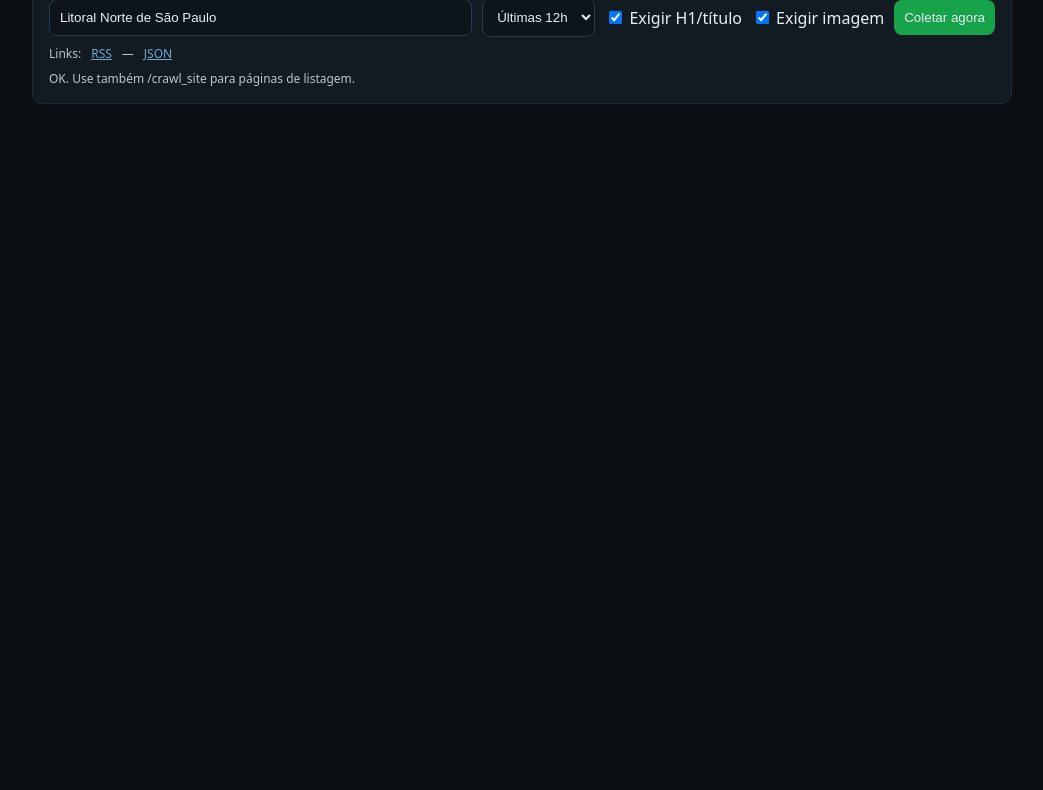
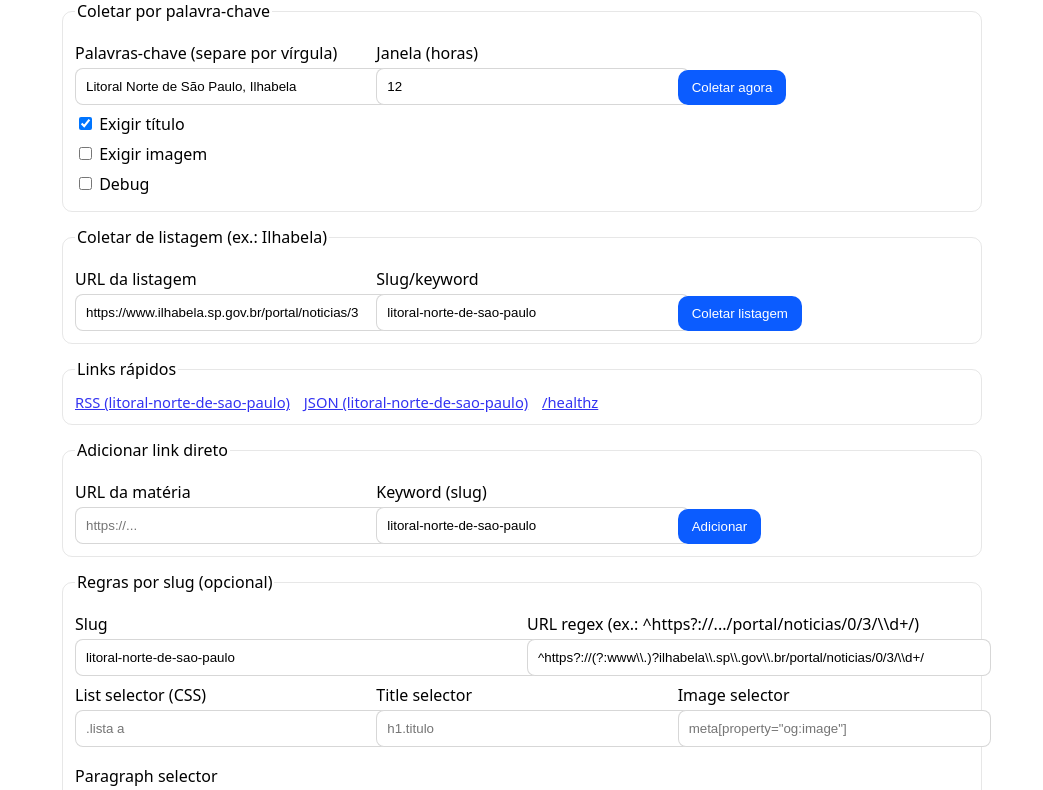
Before and after one commit to ricardoautomacao10-svg/RS-AUTO-BUSCADOR, a plain HTML site: page static/index.html in a window 1280 px wide. Shown: the part 91-881 px from the top of the page, without its empty margins (118-1161 px from the left). Before the commit the page ends 800 px from the top, so only its background shows below. Drawn offline with Linux system fonts and the light colour scheme.

Commit message:
Update index.html

```diff
--- a/static/index.html
+++ b/static/index.html
@@ -1,59 +1,169 @@
 <!doctype html>
-<meta charset="utf-8">
-<meta name="viewport" content="width=device-width,initial-scale=1">
-<title>News Automation</title>
+<meta charset="utf-8" />
+<meta name="viewport" content="width=device-width,initial-scale=1" />
+<title>News Automation • Painel</title>
 <style>
-  body{font-family:system-ui,-apple-system,Segoe UI,Roboto,Arial,Helvetica,Ubuntu;background:#0b0f14;color:#e8eef6}
-  .wrap{max-width:980px;margin:30px auto;padding:0 16px}
-  h1{font-size:22px;margin:0 0 10px}
-  .card{background:#121a22;border:1px solid #1f2a36;border-radius:10px;padding:16px;margin:12px 0}
-  input,select,button{padding:10px;border-radius:8px;border:1px solid #2a3b4d;background:#0e141b;color:#e8eef6}
-  button{background:#16a34a;border:0;cursor:pointer}
-  .row{display:flex;gap:10px;align-items:center;flex-wrap:wrap}
-  .mt{margin-top:8px}
-  a{color:#8ecaff}
-  table{width:100%;border-collapse:collapse;margin-top:10px}
-  td,th{border-bottom:1px solid #233243;padding:8px;font-size:14px}
-  .small{opacity:.8;font-size:12px}
+  :root { color-scheme: light dark; }
+  body{font-family:system-ui,Segoe UI,Roboto,Arial;max-width:920px;margin:32px auto;padding:0 16px}
+  h1{margin:0 0 16px}
+  fieldset{border:1px solid #8883;padding:12px;border-radius:10px;margin:14px 0}
+  label{display:block;margin:8px 0 4px}
+  input[type=text]{width:100%;padding:10px;border-radius:8px;border:1px solid #8885}
+  button{padding:10px 14px;border-radius:10px;border:0;background:#0b5cff;color:#fff;cursor:pointer}
+  button.secondary{background:#444}
+  pre{white-space:pre-wrap;background:#0002;padding:10px;border-radius:8px}
+  .row{display:flex;gap:10px;flex-wrap:wrap;align-items:end}
+  .row > * {flex:1 1 240px}
+  .links a{margin-right:10px}
+  .small{opacity:.8;font-size:.92em}
+  .ok{color:#0a7a39}
+  .bad{color:#a31515}
 </style>
-<div class="wrap">
-  <h1>📰 News Automation</h1>
-  <div class="card">
-    <div class="row">
-      <input id="kw" placeholder="Palavra-chave" value="Litoral Norte de São Paulo" style="flex:1">
-      <select id="hours">
-        <option value="5">Últimas 5h</option>
-        <option value="8">Últimas 8h</option>
-        <option value="12" selected>Últimas 12h</option>
-        <option value="24">Últimas 24h</option>
-      </select>
-      <label><input type="checkbox" id="h1" checked> Exigir H1/título</label>
-      <label><input type="checkbox" id="img" checked> Exigir imagem</label>
-      <button id="go">Coletar agora</button>
+<h1>News Automation — Painel</h1>
+
+<fieldset>
+  <legend>Coletar por palavra-chave</legend>
+  <div class="row">
+    <div>
+      <label>Palavras-chave (separe por vírgula)</label>
+      <input id="kw" type="text" value="Litoral Norte de São Paulo, Ilhabela" />
     </div>
-    <div class="row mt small">
-      Links: <a id="rss" href="#" target="_blank">RSS</a> — <a id="json" href="#" target="_blank">JSON</a>
+    <div>
+      <label>Janela (horas)</label>
+      <input id="hours" type="text" value="12" />
     </div>
-    <div id="out" class="mt small">OK. Use também /crawl_site para páginas de listagem.</div>
+    <div>
+      <label>&nbsp;</label>
+      <button onclick="doCrawl()">Coletar agora</button>
+    </div>
   </div>
-</div>
+  <label><input id="reqh1" type="checkbox" checked> Exigir título</label>
+  <label><input id="reqimg" type="checkbox"> Exigir imagem</label>
+  <label><input id="debug" type="checkbox"> Debug</label>
+  <div id="result1" class="small"></div>
+</fieldset>
+
+<fieldset>
+  <legend>Coletar de listagem (ex.: Ilhabela)</legend>
+  <div class="row">
+    <div>
+      <label>URL da listagem</label>
+      <input id="listurl" type="text" value="https://www.ilhabela.sp.gov.br/portal/noticias/3" />
+    </div>
+    <div>
+      <label>Slug/keyword</label>
+      <input id="listslug" type="text" value="litoral-norte-de-sao-paulo" />
+    </div>
+    <div>
+      <label>&nbsp;</label>
+      <button onclick="doCrawlSite()">Coletar listagem</button>
+    </div>
+  </div>
+  <div id="result2" class="small"></div>
+</fieldset>
+
+<fieldset>
+  <legend>Links rápidos</legend>
+  <div class="links small">
+    <a id="rss" href="/rss/litoral-norte-de-sao-paulo" target="_blank">RSS (litoral-norte-de-sao-paulo)</a>
+    <a id="json" href="/api/json/litoral-norte-de-sao-paulo" target="_blank">JSON (litoral-norte-de-sao-paulo)</a>
+    <a href="/healthz" target="_blank">/healthz</a>
+  </div>
+</fieldset>
+
+<fieldset>
+  <legend>Adicionar link direto</legend>
+  <div class="row">
+    <div>
+      <label>URL da matéria</label>
+      <input id="addurl" type="text" placeholder="https://..." />
+    </div>
+    <div>
+      <label>Keyword (slug)</label>
+      <input id="addslug" type="text" value="litoral-norte-de-sao-paulo" />
+    </div>
+    <div>
+      <label>&nbsp;</label>
+      <button onclick="doAdd()">Adicionar</button>
+    </div>
+  </div>
+  <div id="result3" class="small"></div>
+</fieldset>
+
+<fieldset>
+  <legend>Regras por slug (opcional)</legend>
+  <div class="row">
+    <div>
+      <label>Slug</label>
+      <input id="rslug" type="text" value="litoral-norte-de-sao-paulo" />
+    </div>
+    <div>
+      <label>URL regex (ex.: ^https?://.../portal/noticias/0/3/\\d+/)</label>
+      <input id="rregex" type="text" value="^https?://(?:www\\.)?ilhabela\\.sp\\.gov\\.br/portal/noticias/0/3/\\d+/" />
+    </div>
+  </div>
+  <div class="row">
+    <div><label>List selector (CSS)</label><input id="rlist" type="text" placeholder=".lista a" /></div>
+    <div><label>Title selector</label><input id="rtitle" type="text" placeholder="h1.titulo" /></div>
+    <div><label>Image selector</label><input id="rimg" type="text" placeholder='meta[property="og:image"]' /></div>
+    <div><label>Paragraph selector</label><input id="rpara" type="text" placeholder=".conteudo p" /></div>
+  </div>
+  <div class="row">
+    <button onclick="saveRules()">Salvar regras</button>
+    <button class="secondary" onclick="clearRules()">Limpar regras</button>
+    <div id="rmsg" class="small"></div>
+  </div>
+</fieldset>
+
+<pre id="log"></pre>
+
 <script>
-const base = location.origin;
-const $ = sel => document.querySelector(sel);
-function updateLinks(){
-  const slug = ($('#kw').value||'').toLowerCase().trim().replace(/\s+/g,'-').replace(/[^a-z0-9\-]/g,'');
-  const h = $('#hours').value||12;
-  $('#rss').href = `${base}/rss/${slug}?hours=${h}`;
-  $('#json').href = `${base}/api/json/${slug}?hours=${h}`;
+async function doCrawl(){
+  const kw = document.getElementById('kw').value;
+  const hours = parseInt(document.getElementById('hours').value||'12',10);
+  const reqh1 = document.getElementById('reqh1').checked;
+  const reqimg = document.getElementById('reqimg').checked;
+  const debug = document.getElementById('debug').checked;
+  const body = { keywords: kw.split(',').map(s=>s.trim()).filter(Boolean), hours_max: hours, require_h1:reqh1, require_image:reqimg, debug };
+  const r = await fetch('/crawl', {method:'POST', headers:{'Content-Type':'application/json'}, body: JSON.stringify(body)});
+  const js = await r.json();
+  document.getElementById('result1').innerHTML = '<span class="ok">OK</span> — ' + JSON.stringify(js.stats);
+  document.getElementById('log').textContent = JSON.stringify(js, null, 2);
 }
-updateLinks();
-['kw','hours'].forEach(id => $('#'+id).addEventListener('input', updateLinks));
-$('#go').onclick = async () => {
-  $('#out').textContent = 'Coletando...';
-  const kw = $('#kw').value.trim(); const h1 = $('#h1').checked; const img = $('#img').checked;
-  const body = {keywords:[kw], hours_max:12, require_h1:h1, require_image:img};
-  const r = await fetch('/crawl', {method:'POST', headers:{'Content-Type':'application/json'}, body: JSON.stringify(body)});
-  const js = await r.json().catch(()=>({}));
-  $('#out').textContent = JSON.stringify(js, null, 2);
-};
+async function doCrawlSite(){
+  const url = document.getElementById('listurl').value;
+  const slug = document.getElementById('listslug').value;
+  const r = await fetch('/crawl_site', {method:'POST', headers:{'Content-Type':'application/json'}, body: JSON.stringify({url, keyword: slug})});
+  const js = await r.json();
+  document.getElementById('result2').innerHTML = (js.ok?'<span class="ok">OK</span>':'<span class="bad">ERRO</span>') + ' — encontrados: ' + (js.found||0);
+  document.getElementById('rss').href = '/rss/' + slug;
+  document.getElementById('json').href = '/api/json/' + slug;
+  document.getElementById('log').textContent = JSON.stringify(js, null, 2);
+}
+async function doAdd(){
+  const url = document.getElementById('addurl').value;
+  const keyword = document.getElementById('addslug').value;
+  const r = await fetch('/add?url=' + encodeURIComponent(url) + '&keyword=' + encodeURIComponent(keyword));
+  const js = await r.json();
+  document.getElementById('result3').innerHTML = '<span class="ok">OK</span> — <a href="'+('/item/'+js.id)+'" target="_blank">ver item</a>';
+  document.getElementById('log').textContent = JSON.stringify(js, null, 2);
+}
+async function saveRules(){
+  const slug = document.getElementById('rslug').value;
+  const url_regex = document.getElementById('rregex').value || null;
+  const list_selector = document.getElementById('rlist').value || null;
+  const title_sel = document.getElementById('rtitle').value || null;
+  const image_sel = document.getElementById('rimg').value || null;
+  const para_sel = document.getElementById('rpara').value || null;
+  const r = await fetch('/rules/set', {method:'POST', headers:{'Content-Type':'application/json'},
+    body: JSON.stringify({slug, url_regex, list_selector, title_sel, image_sel, para_sel})});
+  const js = await r.json();
+  document.getElementById('rmsg').textContent = 'Regras salvas para ' + js.slug;
+}
+async function clearRules(){
+  const slug = document.getElementById('rslug').value;
+  const r = await fetch('/rules/clear?slug='+encodeURIComponent(slug), {method:'DELETE'});
+  const js = await r.json();
+  document.getElementById('rmsg').textContent = 'Regras limpas';
+}
 </script>
```
